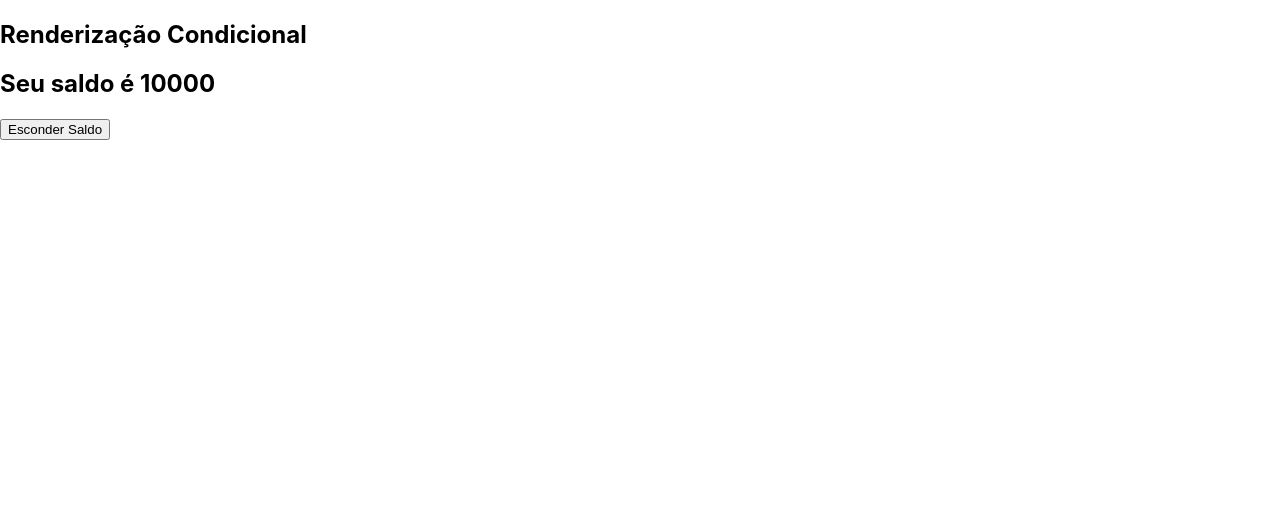
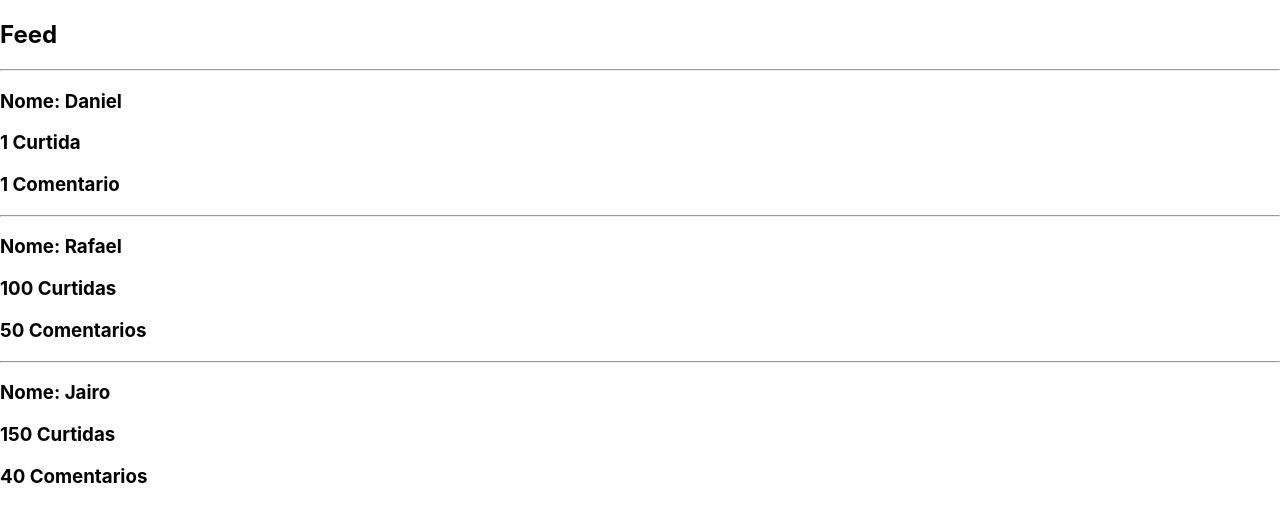
Before and after one commit to DanielBarros854/app_with_react, a React (Create React App) app: page / in a window 1280 px wide. Shown: the top 522 px of the page. Built offline with nearby package versions, Linux system fonts and the light colour scheme.

Commit message:
feat: create Lista

```diff
--- a/src/App.js
+++ b/src/App.js
@@ -1,5 +1,6 @@
 import React, { Component } from "react";
-import RenderizacaoCondicional from "./components/RenderizaçãoCondicional";
+import Lista from "./components/Lista";
+// import RenderizacaoCondicional from "./components/RenderizaçãoCondicional";
 // import Membro from "./components/Membro";
 // import CicloDeVida from "./components/CicloDeVida";
 // import Contador from "./components/Contador";
@@ -13,7 +14,8 @@ class App extends Component {
         { /* <Contador /> */}
         { /* <CicloDeVida /> */}
         { /* <Membro nome="Visitante" /> */}
-        <RenderizacaoCondicional />
+        { /* <RenderizacaoCondicional /> */}
+        <Lista />
       </div>
     )
   }
--- /dev/null
+++ b/src/components/Lista/index.js
@@ -0,0 +1,52 @@
+import React, { Component } from "react";
+
+class Lista extends Component {
+
+  constructor(props) {
+    super(props)
+    this.state = {
+      feed: [
+        {
+          id: 1,
+          userName: 'Daniel',
+          curtidas: 1,
+          comentarios: 1,
+        },
+        {
+          id: 2,
+          userName: 'Rafael',
+          curtidas: 100,
+          comentarios: 50,
+        },
+        {
+          id: 3,
+          userName: 'Jairo',
+          curtidas: 150,
+          comentarios: 40,
+        },
+      ]
+    }
+  }
+
+  render() {
+    return (
+      <div>
+        <h2>Feed</h2>
+        {
+          this.state.feed.map((user) => {
+            return (
+              <div>
+                <hr />
+                <h3>Nome: {user.userName}</h3>
+                <h3>{user.curtidas}{user.curtidas > 1 ? " Curtidas" : " Curtida"}</h3>
+                <h3>{user.comentarios}{user.comentarios > 1 ? " Comentarios" : " Comentario"}</h3>
+              </div>
+            );
+          })
+        }
+      </div>
+    );
+  }
+}
+
+export default Lista;
```
